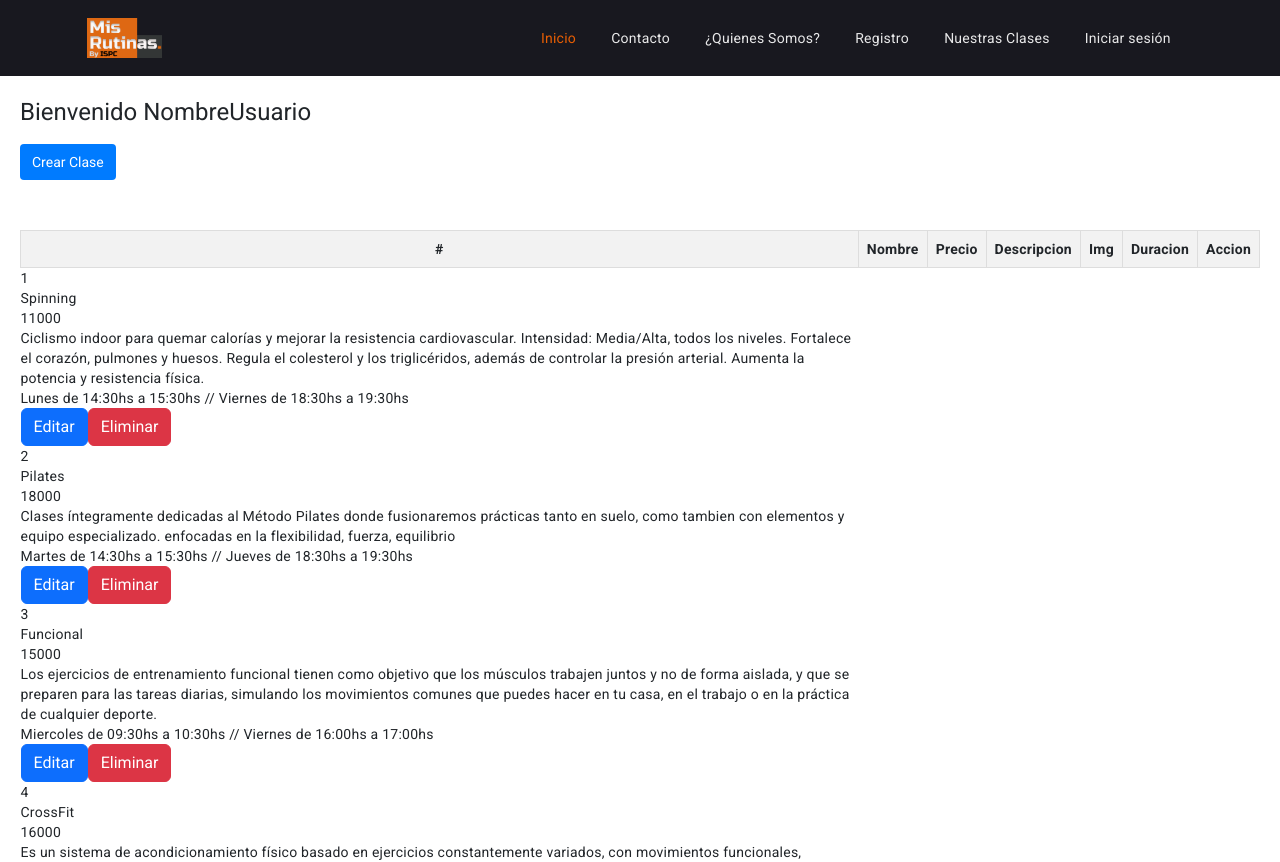
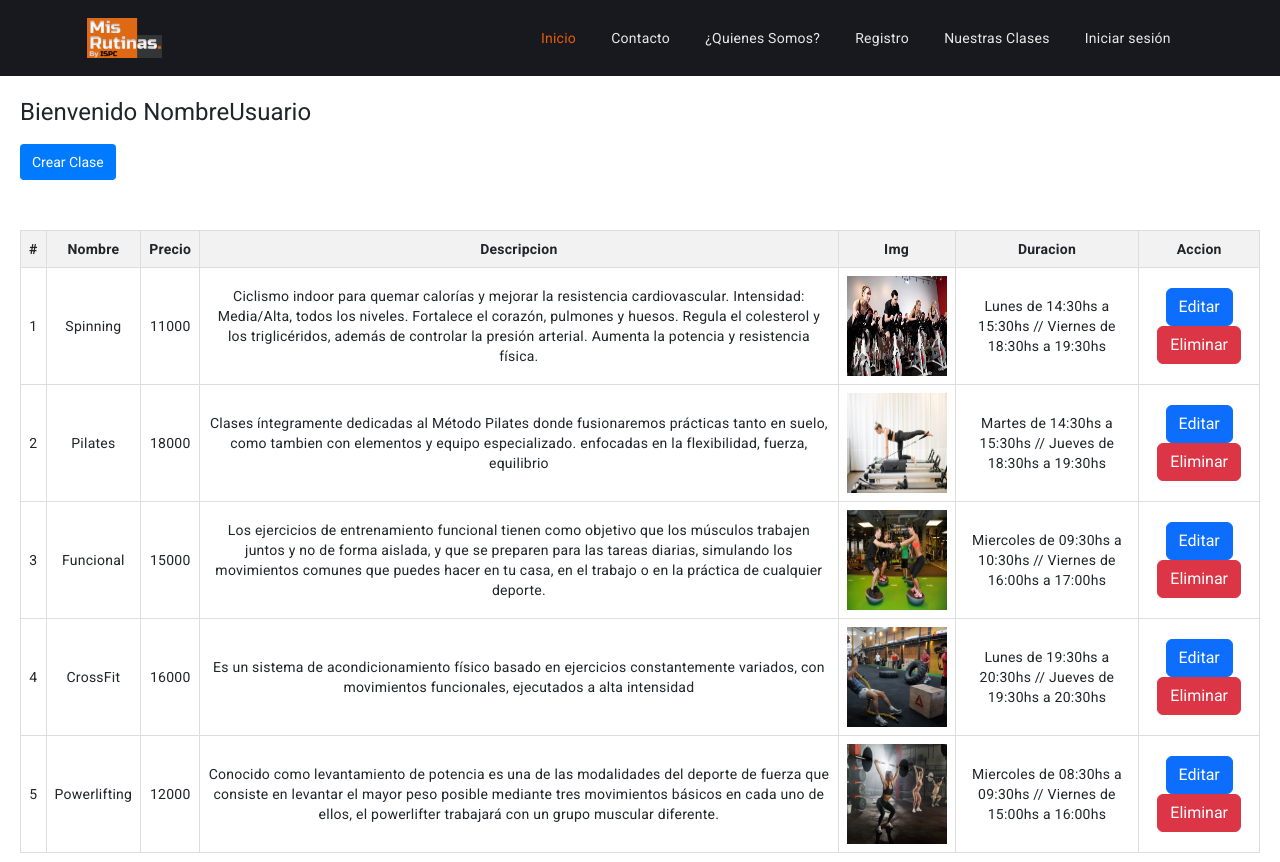
Before and after one commit to grupoA7ISPC/MisRutinas-PracticasProfesionalizante, an Angular app in the folder Web/frontend/: page /dashboard in a window 1280 px wide. Shown: the top 862 px of the page. Built offline with nearby package versions, Linux system fonts and the light colour scheme.

Commit message:
Arreglo de la visualizacion de los datos de la tabla

```diff
--- a/Web/frontend/src/app/pages/dashboard/dashboard/dashboard.component.html
+++ b/Web/frontend/src/app/pages/dashboard/dashboard/dashboard.component.html
@@ -16,7 +16,23 @@
       </thead>
       <tbody>
         <tr *ngFor="let clase of clases">
-          <app-tab-clase [clase]="clase"></app-tab-clase>
+          <td>{{ clase.id_clase }}</td>
+          <td>{{ clase.nombre }}</td>
+          <td>{{ clase.precio }}</td>
+          <td>{{ clase.descripcion }}</td>
+          <td>
+            <img
+              [src]="clase.imagen"
+              alt="{{ clase.nombre }}"
+              width="100"
+              height="100"
+            />
+          </td>
+          <td>{{ clase.duracion }}</td>
+          <td>
+            <button type="button" class="btn btn-primary">Editar</button>
+            <button type="button" class="btn btn-danger">Eliminar</button>
+          </td>
         </tr>
       </tbody>
     </table>
--- a/Web/frontend/src/app/pages/dashboard/dashboard/dashboard.component.ts
+++ b/Web/frontend/src/app/pages/dashboard/dashboard/dashboard.component.ts
@@ -1,4 +1,4 @@
-import { Component } from '@angular/core';
+import { Component, OnInit } from '@angular/core';
 import { Clase } from 'src/app/models/clase';
 import { ClasesService } from 'src/app/services/clases.service';
 
@@ -7,14 +7,14 @@ import { ClasesService } from 'src/app/services/clases.service';
   templateUrl: './dashboard.component.html',
   styleUrls: ['./dashboard.component.css']
 })
-export class DashboardComponent {
-  constructor (private clasesService: ClasesService) { }
-  clases: Clase[] = []
+export class DashboardComponent implements OnInit {
+  clases: Clase[] = [];
+
+  constructor(private clasesService: ClasesService) {}
 
   ngOnInit() {
     this.clasesService.getAllClasses().subscribe(data => {
-    this.clases = data
-    console.log(this.clases); //Cambiar para renderizado luego.
-  });
+      this.clases = data;
+    });
+  }
 }
-}
```
